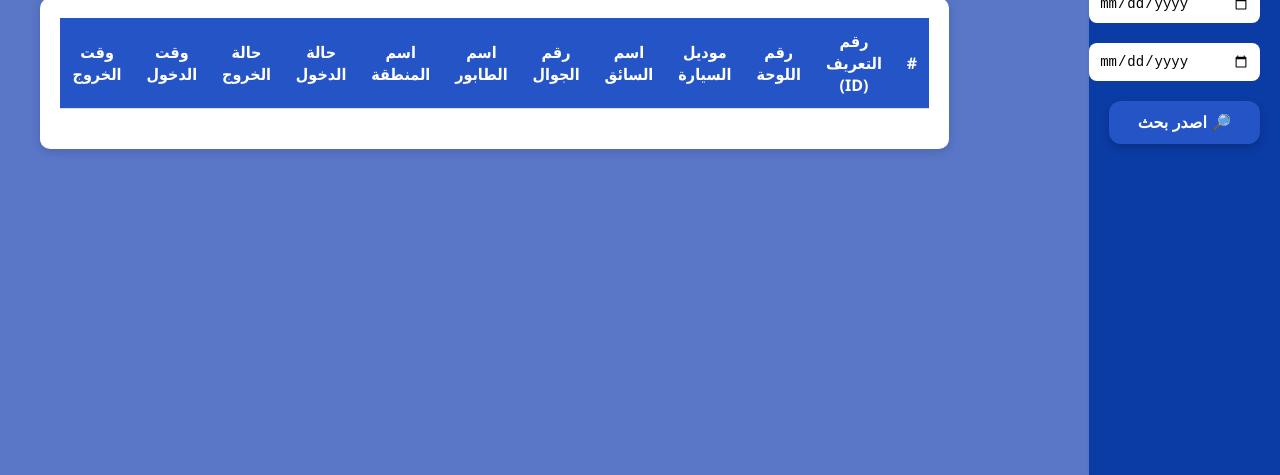
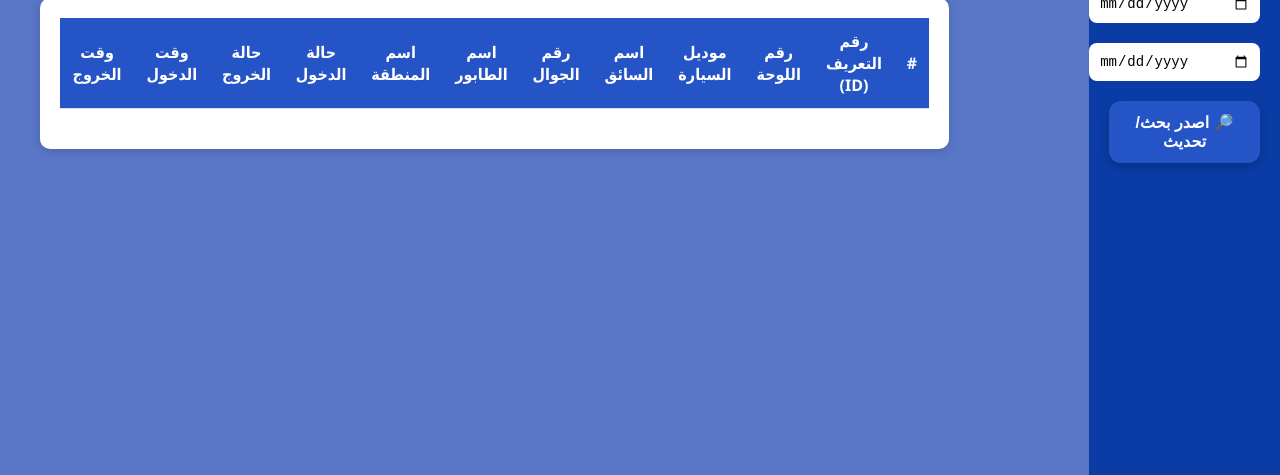
Before and after one commit to mn01001920890/etaxi-project, a website: page cars.html in a window 1280 px wide. Shown: the part 365-840 px from the top of the page. Drawn offline with Linux system fonts and the light colour scheme.

Commit message:
Update cars.html
Update cars.html

```diff
--- a/cars.html
+++ b/cars.html
@@ -164,7 +164,7 @@
     <div class="filters">
       <input type="date" id="startDate" placeholder="من تاريخ">
       <input type="date" id="endDate" placeholder="إلى تاريخ">
-      <button id="filterButton">🔎 اصدر بحث</button>
+      <button id="filterButton">🔎 اصدر بحث/تحديث</button>
 	    <!-- رسالة انتظار -->
             <div class="empty-message" id="emptyMessage" style="display:none; margin-top: 20px; text-align: center; font-size: 18px;">انتظر جاري احضار البيانات...</div>
     </div>
```
